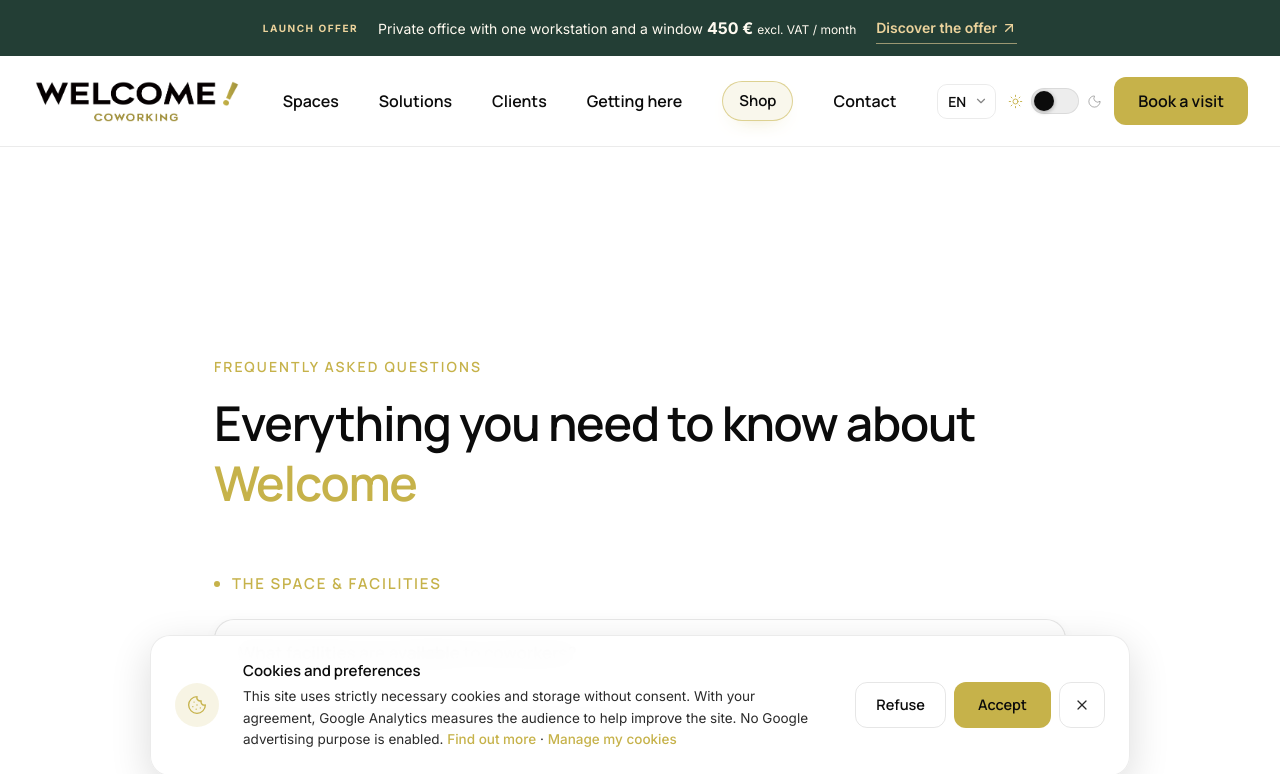
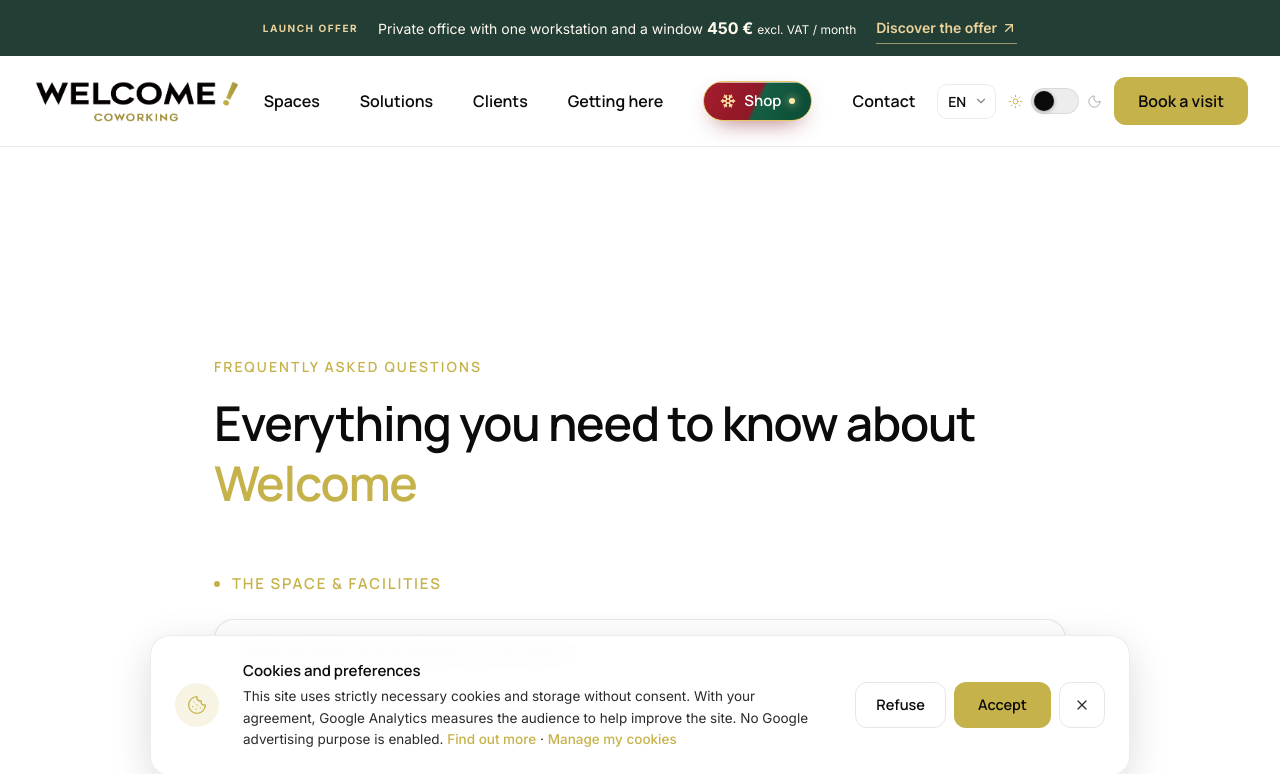
Before and after one commit to julienmoyne-sys/welcome, a Next.js app: page /en/faq in a window 1280 px wide. Shown: the top 774 px of the page. Built offline with nearby package versions, Linux system fonts and the light colour scheme.

Commit message:
Décore la boutique pour Noël

```diff
--- a/src/components/GiftCardShop.tsx
+++ b/src/components/GiftCardShop.tsx
@@ -1,7 +1,7 @@
 "use client";
 
 import Image, { type StaticImageData } from "next/image";
-import { ArrowRight, Check, CreditCard, Gift, Pencil, Sparkles } from "lucide-react";
+import { ArrowRight, Check, CreditCard, Pencil } from "lucide-react";
 import { useLocale, useTranslations } from "next-intl";
 import { useState } from "react";
 
@@ -156,39 +156,15 @@ export function GiftCardShop() {
 
   return (
     <main>
-      <section className="relative overflow-hidden bg-[#062f25] px-6 py-20 text-white lg:px-10 lg:py-28">
-        <div className="pointer-events-none absolute inset-0 opacity-20" aria-hidden="true">
-          <Sparkles className="absolute left-[8%] top-12 h-16 w-16 text-[#e3c366]" />
-          <Sparkles className="absolute right-[10%] top-20 h-10 w-10 text-[#e3c366]" />
-          <Sparkles className="absolute bottom-10 left-[22%] h-8 w-8 text-white" />
-          <Sparkles className="absolute bottom-12 right-[25%] h-14 w-14 text-white" />
-        </div>
-        <div className="relative mx-auto max-w-[980px] text-center">
-          <p className="font-inter text-[14px] font-semibold uppercase tracking-[0.18em] text-[#e3c366]">
-            {t("hero.eyebrow")}
-          </p>
-          <h1 className="mt-5 font-manrope text-[43px] font-bold leading-[1.06] tracking-tight sm:text-[58px] lg:text-[72px]">
-            {t("hero.title")}
-          </h1>
-          <p className="mx-auto mt-6 max-w-2xl font-inter text-[18px] leading-[1.75] text-white/80">
-            {t("hero.lead")}
-          </p>
-          <div className="mt-8 inline-flex items-center gap-2 rounded-full border border-[#e3c366]/40 bg-white/10 px-5 py-2.5 font-inter text-sm text-white/90 backdrop-blur-sm">
-            <Gift className="h-4 w-4 text-[#e3c366]" aria-hidden="true" />
-            {t("hero.validity")}
-          </div>
-        </div>
-      </section>
-
       <section className="bg-welcome-cream px-6 py-16 lg:px-10 lg:py-24">
         <div className="mx-auto max-w-[1280px]">
           <div className="text-center">
             <p className="font-inter text-[14px] font-medium uppercase tracking-[0.14em] text-welcome-sage">
               {t("designs.eyebrow")}
             </p>
-            <h2 className="mt-4 font-manrope text-[34px] font-semibold tracking-tight text-welcome-black sm:text-[44px]">
+            <h1 className="mt-4 font-manrope text-[34px] font-semibold tracking-tight text-welcome-black sm:text-[44px]">
               {t("designs.title")}
-            </h2>
+            </h1>
             <p className="mx-auto mt-4 max-w-2xl font-inter text-[16px] leading-relaxed text-welcome-body/75">
               {t("designs.lead")}
             </p>
--- a/src/components/Header.tsx
+++ b/src/components/Header.tsx
@@ -1,4 +1,5 @@
 import { useTranslations } from "next-intl";
+import { Snowflake } from "lucide-react";
 
 import { Link } from "@/i18n/navigation";
 import { HomeLogoLink } from "./HomeLogoLink";
@@ -7,6 +8,19 @@ import { ThemeToggle } from "./ThemeToggle";
 import { LaunchOffer } from "./LaunchOffer";
 
 const NAV_HASHES = ["espaces", "solutions", "references", "acces"] as const;
+
+function ChristmasShopLabel({ label }: { label: string }) {
+  return (
+    <>
+      <Snowflake className="h-4 w-4 shrink-0 text-[#ffe9a8]" aria-hidden="true" />
+      <span className="relative z-10">{label}</span>
+      <span
+        className="h-1.5 w-1.5 shrink-0 rounded-full bg-[#ffe9a8] shadow-[0_0_8px_rgba(255,233,168,0.9)]"
+        aria-hidden="true"
+      />
+    </>
+  );
+}
 
 export function Header() {
   const t = useTranslations("nav");
@@ -31,9 +45,13 @@ export function Header() {
             ))}
             <Link
               href="/shop"
-              className="inline-flex items-center rounded-full border border-welcome-gold/55 bg-welcome-gold/10 px-4 py-2 font-manrope text-[15px] font-semibold text-welcome-black shadow-[0_8px_22px_-16px_rgba(198,178,74,0.9)] transition-all duration-200 hover:-translate-y-0.5 hover:border-welcome-gold hover:bg-welcome-gold hover:text-[#0b0b0b] hover:shadow-[0_12px_26px_-14px_rgba(198,178,74,0.85)]"
+              className="relative inline-flex items-center gap-2 overflow-hidden rounded-full border border-[#e8c865] bg-[linear-gradient(115deg,#a51d2d_0%,#8e1827_48%,#155f43_52%,#0b4934_100%)] px-4 py-2 font-manrope text-[15px] font-semibold text-white shadow-[0_9px_24px_-12px_rgba(127,25,39,0.9)] transition-all duration-200 hover:-translate-y-0.5 hover:brightness-110 hover:shadow-[0_13px_28px_-12px_rgba(15,91,65,0.85)]"
             >
-              {t("shop")}
+              <span
+                className="pointer-events-none absolute inset-x-0 top-0 h-px bg-white/60"
+                aria-hidden="true"
+              />
+              <ChristmasShopLabel label={t("shop")} />
             </Link>
             <Link
               href="/contact"
@@ -47,9 +65,13 @@ export function Header() {
             <Link
               href="/shop"
               aria-label={t("shop")}
-              className="inline-flex h-10 items-center justify-center rounded-full border border-welcome-gold bg-welcome-gold px-3 font-manrope text-sm font-semibold text-[#0b0b0b] shadow-[0_8px_20px_-14px_rgba(198,178,74,0.9)] transition-all hover:brightness-105 hover:shadow-[0_10px_24px_-12px_rgba(198,178,74,0.85)] lg:hidden"
+              className="relative inline-flex h-10 items-center justify-center gap-1.5 overflow-hidden rounded-full border border-[#e8c865] bg-[linear-gradient(115deg,#a51d2d_0%,#8e1827_48%,#155f43_52%,#0b4934_100%)] px-3 font-manrope text-sm font-semibold text-white shadow-[0_8px_20px_-12px_rgba(127,25,39,0.9)] transition-all hover:brightness-110 hover:shadow-[0_10px_24px_-12px_rgba(15,91,65,0.85)] lg:hidden"
             >
-              {t("shop")}
+              <span
+                className="pointer-events-none absolute inset-x-0 top-0 h-px bg-white/60"
+                aria-hidden="true"
+              />
+              <ChristmasShopLabel label={t("shop")} />
             </Link>
             <LanguageSwitcher />
             <ThemeToggle />
```
